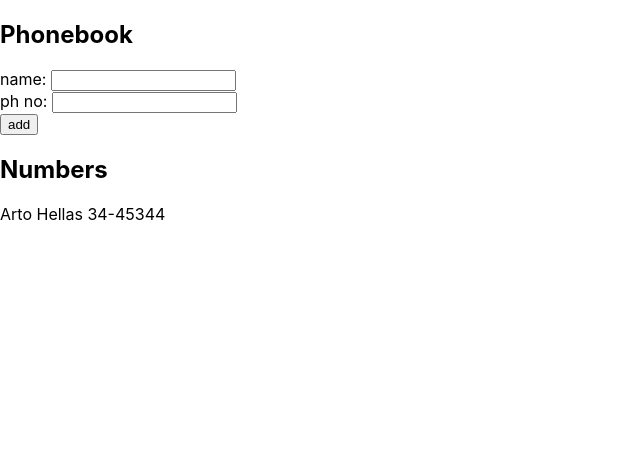
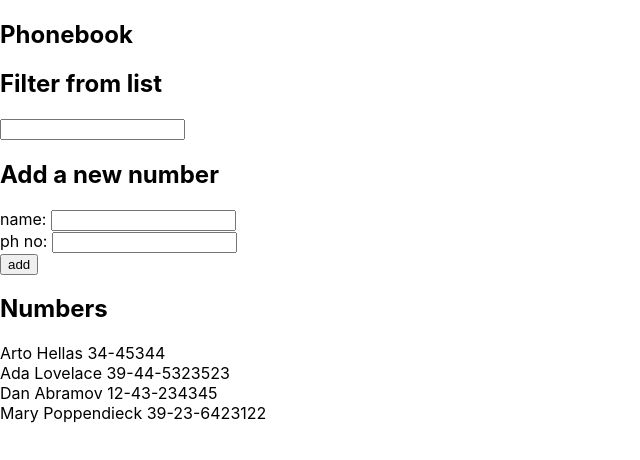
Before and after one commit to harsha0571/FullStackOpen, a React (Create React App) app in the folder part2/phonebook/: page / in a window 1280 px wide. Shown: the top 460 px of the page, without its empty margins (0-640 px from the left). Built offline with nearby package versions, Linux system fonts and the light colour scheme.

Commit message:
2.9 added

```diff
--- a/part2/phonebook/src/App.js
+++ b/part2/phonebook/src/App.js
@@ -2,13 +2,14 @@ import React, { useState } from 'react'
 
 const App = () => {
   const [persons, setPersons] = useState([
-    {
-      name: 'Arto Hellas',
-      no: '34-45344'
-    }
+    { name: 'Arto Hellas', no: '34-45344' },
+    { name: 'Ada Lovelace', no: '39-44-5323523' },
+    { name: 'Dan Abramov', no: '12-43-234345' },
+    { name: 'Mary Poppendieck', no: '39-23-6423122' }
   ])
   const [newName, setNewName] = useState('')
   const [newNum, setNewNum] = useState('')
+  const [field, setField] = useState('')
 
   const handleName = (e) => {
     console.log(e.target.value)
@@ -18,6 +19,14 @@ const App = () => {
   const handleNum = (e) => {
     console.log(e.target.value)
     setNewNum(e.target.value)
+
+  }
+
+  const handleField = (e) => {
+
+
+    console.log(e.target.value)
+    setField(e.target.value)
 
   }
   const addPerson = (e) => {
@@ -41,10 +50,18 @@ const App = () => {
       setNewNum('')
     }
   }
-
+  const filterPersons = persons.filter(
+    persons => {
+      return (persons.name.toLowerCase().includes(field.toLowerCase()));
+    }
+  )
   return (
     <div>
       <h2>Phonebook</h2>
+
+      <h2>Filter from list</h2>
+      <input type='text' value={field} onChange={handleField} />
+      <h2>Add a new number</h2>
       <form onSubmit={addPerson}>
         <div>
           name: <input type='text' value={newName} onChange={handleName} />
@@ -58,7 +75,7 @@ const App = () => {
       </form>
       <h2>Numbers</h2>
       {
-        persons.map(person => {
+        filterPersons.map(person => {
           return (
             <div key={person.name}>
               {person.name}  {person.no}
```
